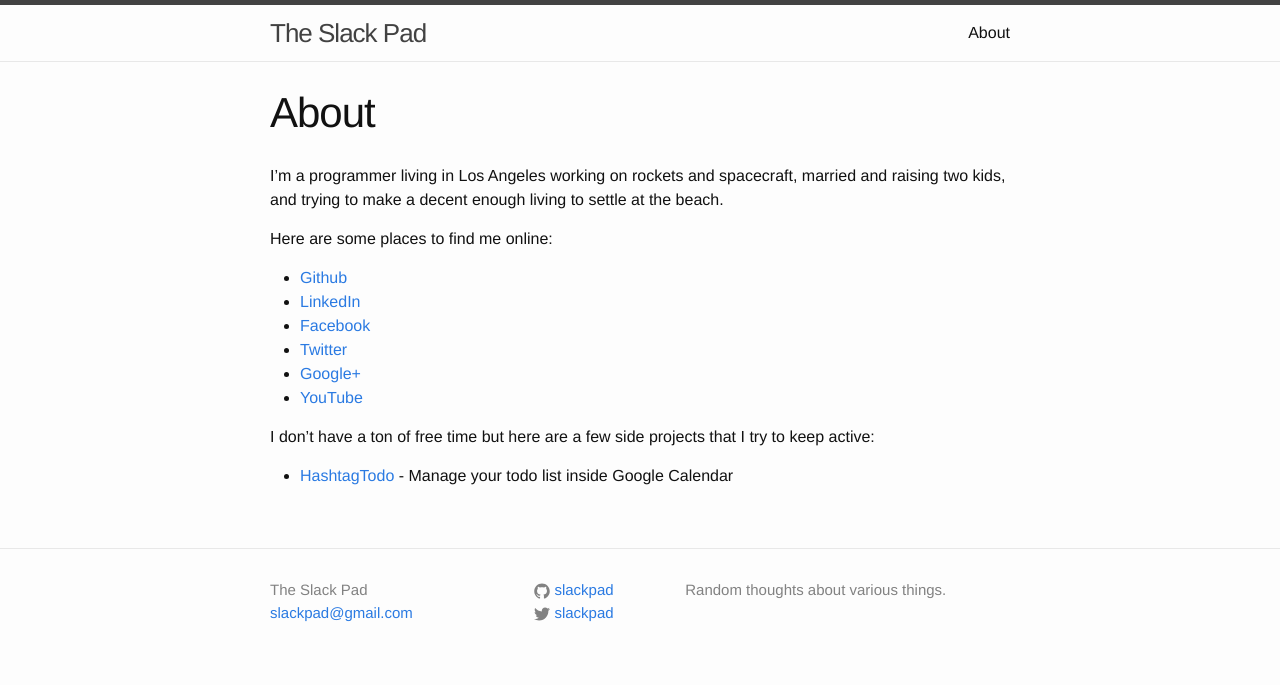
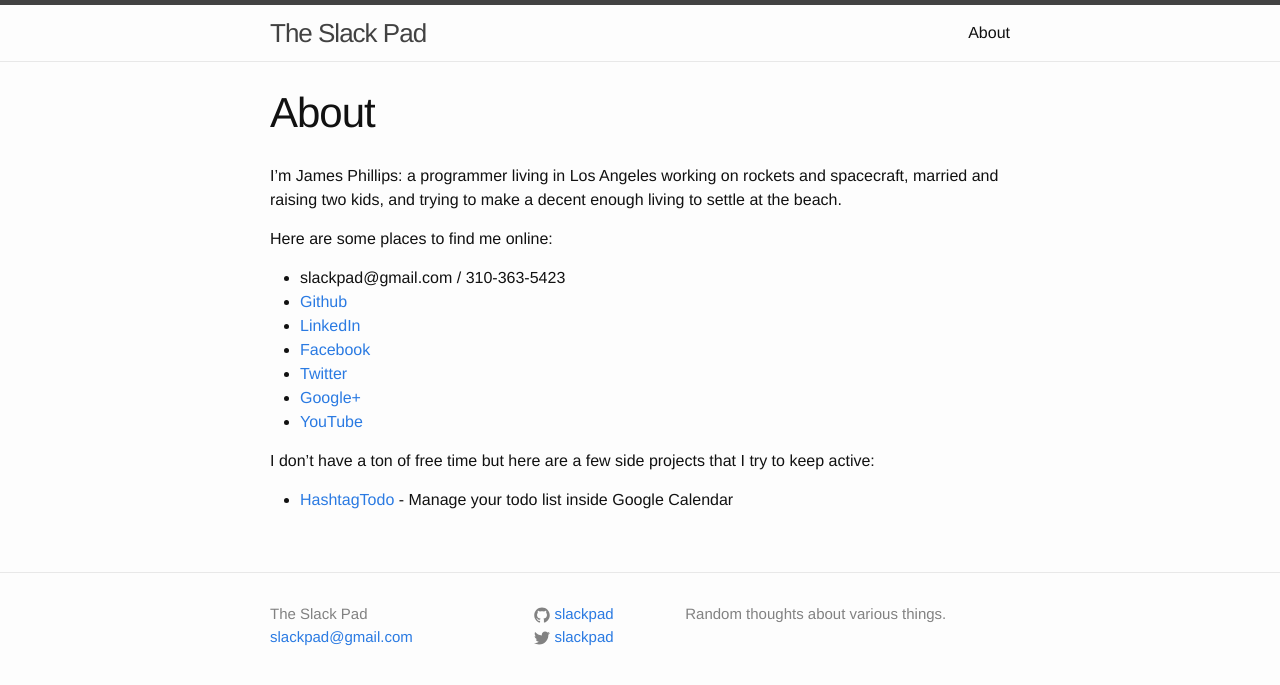
Before and after one commit to slackpad/slackpad.github.io, a Jekyll site: the page built from about.md, in a window 1280 px wide. Shown: the top 685 px of the page. Built offline with Jekyll 4.4.1, drawn with Linux system fonts in a browser that asks for light colours.

Commit message:
Adds contact info.

```diff
--- a/about.md
+++ b/about.md
@@ -4,10 +4,11 @@
 permalink: /about/
 ---
 
-I'm a programmer living in Los Angeles working on rockets and spacecraft, married and raising two kids, and trying to make a decent enough living to settle at the beach.
+I'm James Phillips: a programmer living in Los Angeles working on rockets and spacecraft, married and raising two kids, and trying to make a decent enough living to settle at the beach.
 
 Here are some places to find me online:
 
+ * slackpad@gmail.com / 310-363-5423
  * [Github](https://github.com/slackpad)
  * [LinkedIn](https://www.linkedin.com/in/phillipsjamesr)
  * [Facebook](https://www.facebook.com/slackpad)
```
